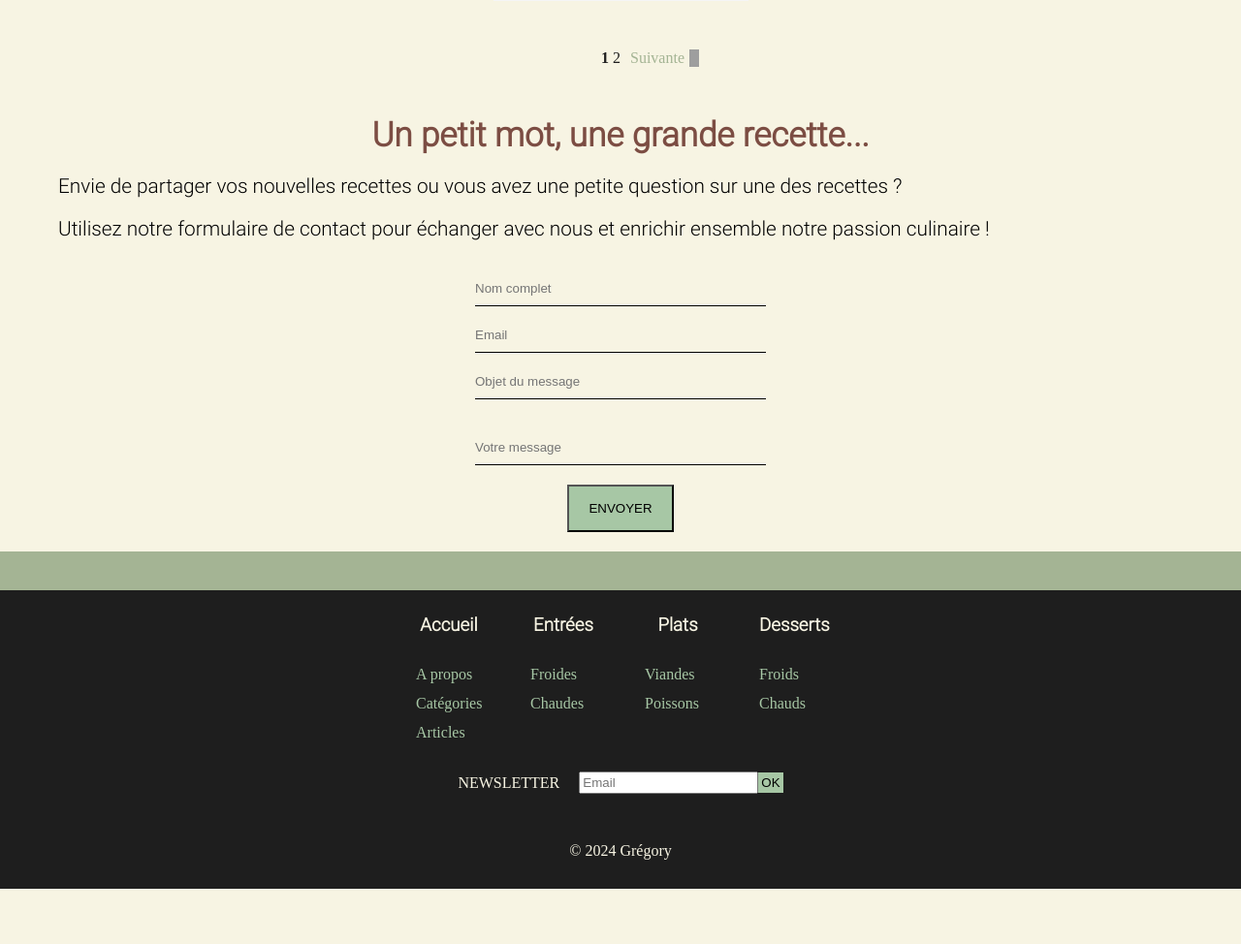
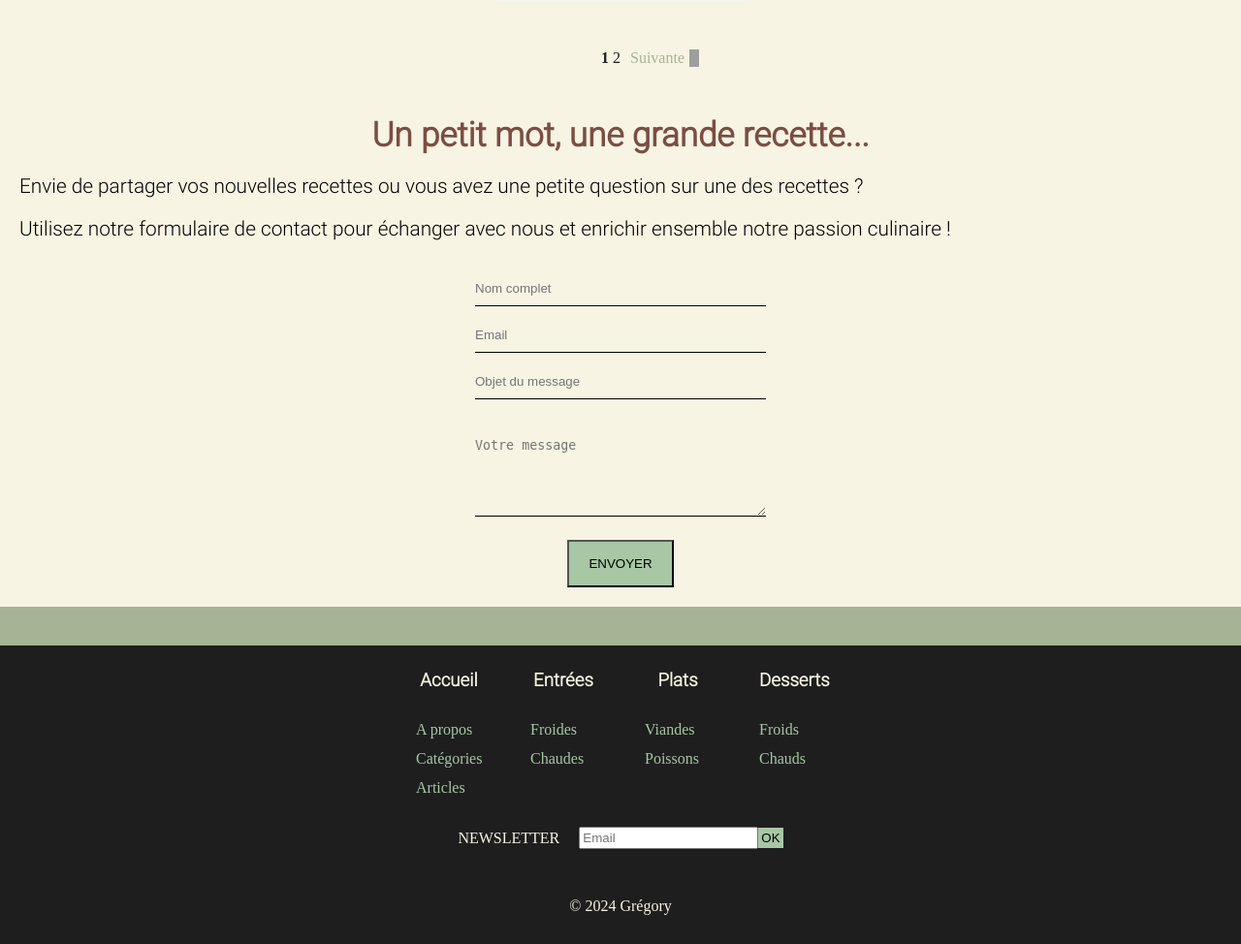
Before and after one commit to GregoryVDev/BlogCuisine, a PHP site: page / in a window 1280 px wide. Shown: the part 4616-5590 px from the top of the page at 97% size. Before the commit the page ends 5533 px from the top, so only its background shows below. Run offline with PHP 8.4, Linux system fonts and the light colour scheme; some web fonts are replaced; grey boxes are pictures that could not be loaded.

Commit message:
Added container contact for paragraph

```diff
--- a/src/css/index.css
+++ b/src/css/index.css
@@ -353,9 +353,12 @@ section h2 {
   font-size: var(--fsize2);
 }
 
+.container-contact {
+}
+
 #contact p {
   font-size: var(--fsize4);
-  margin: 20px 60px;
+  margin: 20px 20px;
   font-family: var(--RobotoLight);
 }
 
@@ -384,6 +387,23 @@ form {
   border-bottom: 1px solid black;
   width: 300px;
   padding-bottom: 10px;
+}
+
+textarea {
+  background: none;
+  border: none;
+  border-bottom: 1px solid black;
+  width: 300px;
+  padding-bottom: 50px;
+  resize: vertical;
+}
+
+textarea:focus {
+  border: none;
+  border-bottom: 1px solid var(--color4);
+  padding-bottom: 1px;
+  outline: none;
+  padding-bottom: 50px;
 }
 
 #contact input:focus {
--- a/src/index.php
+++ b/src/index.php
@@ -140,8 +140,10 @@
     </section>
     <section id="contact">
         <h3>Un petit mot, une grande recette...</h3>
-        <p>Envie de partager vos nouvelles recettes ou vous avez une petite question sur une des recettes ? </p>
-        <p>Utilisez notre formulaire de contact pour échanger avec nous et enrichir ensemble notre passion culinaire !</p>
+        <div class="container-contact">
+            <p>Envie de partager vos nouvelles recettes ou vous avez une petite question sur une des recettes ? </p>
+            <p>Utilisez notre formulaire de contact pour échanger avec nous et enrichir ensemble notre passion culinaire !</p>
+        </div>
         <form method="POST">
             <div class="container-name">
                 <label for="name"></label>
@@ -157,7 +159,7 @@
             </div>
             <div class="container-message">
                 <label for="message"></label>
-                <input type="text" id="message" name="message" placeholder="Votre message">
+                <textarea name="message" id="message" placeholder="Votre message"></textarea>
             </div>
             <button type="submit">Envoyer</button>
         </form>
```
